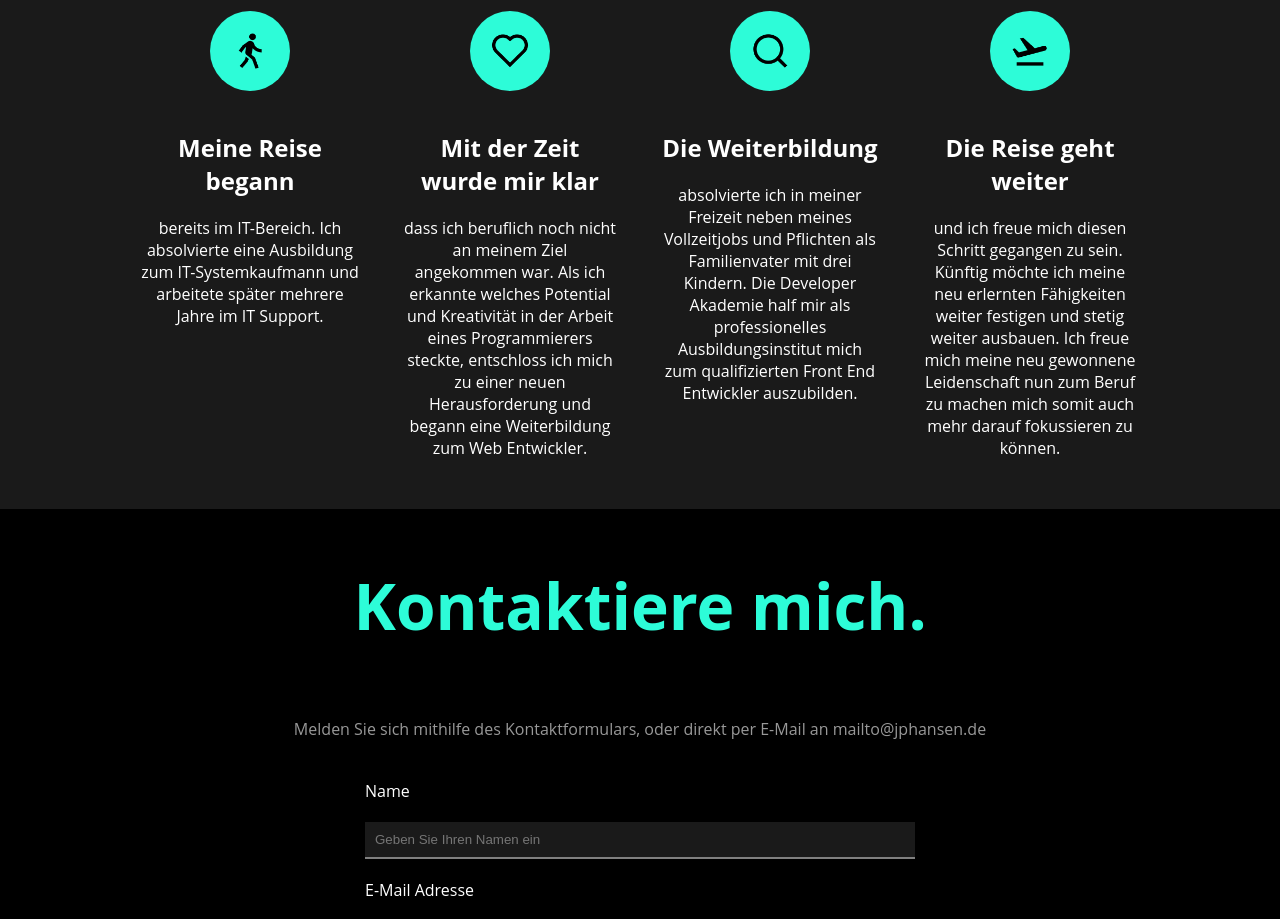
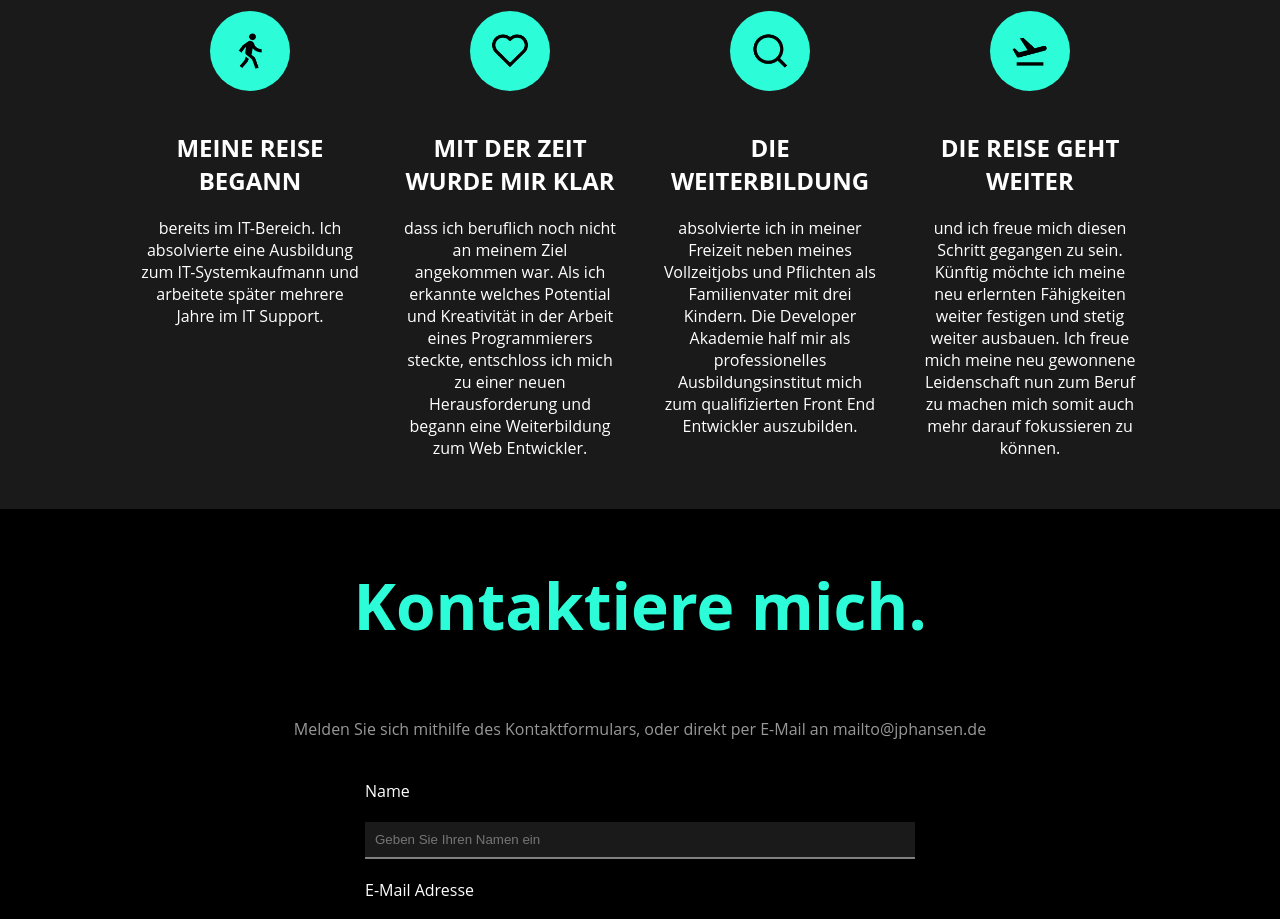
Before and after one commit to derjp87/Portfolio-jphansen.de, an Angular app: page / in a window 1280 px wide. Shown: the part 3140-4059 px from the top of the page. Built offline with nearby package versions, Linux system fonts and the light colour scheme.

Commit message:
translation about section

```diff
--- a/src/app/about/about.component.html
+++ b/src/app/about/about.component.html
@@ -11,7 +11,7 @@
             <div class="icon">
                 <img src="assets/img/walk-line.png">
             </div>
-            <h2>Meine Reise begann</h2>
+            <h2>MEINE REISE BEGANN</h2>
             <div class="text">
                 bereits im IT-Bereich. Ich absolvierte eine Ausbildung zum IT-Systemkaufmann und arbeitete später mehrere Jahre im IT Support.
             </div>
@@ -20,7 +20,7 @@
             <div class="icon">
                 <img src="assets/img/heart-line.png">
             </div>
-            <h2>Mit der Zeit wurde mir klar</h2>
+            <h2>MIT DER ZEIT WURDE MIR KLAR</h2>
             <div class="text">
                 dass ich beruflich noch nicht an meinem Ziel angekommen war. Als ich erkannte welches Potential und Kreativität in der Arbeit eines Programmierers steckte, entschloss ich mich zu einer neuen Herausforderung und begann eine Weiterbildung zum Web Entwickler.
             </div>
@@ -29,7 +29,7 @@
             <div class="icon">
                 <img src="assets/img/search-line.png">
             </div>
-            <h2>Die Weiterbildung</h2>
+            <h2>DIE WEITERBILDUNG</h2>
             <div class="text">
                 absolvierte ich in meiner Freizeit neben meines Vollzeitjobs und Pflichten als Familienvater mit drei Kindern. Die Developer Akademie half mir als professionelles Ausbildungsinstitut mich zum qualifizierten Front End Entwickler auszubilden.
             </div>
@@ -38,7 +38,7 @@
             <div class="icon">
                 <img src="assets/img/flight-takeoff-line.png">
             </div>
-            <h2>Die Reise geht weiter</h2>
+            <h2>DIE REISE GEHT WEITER</h2>
             <div class="text">
                 und ich freue mich diesen Schritt gegangen zu sein. Künftig möchte ich meine neu erlernten Fähigkeiten weiter festigen und stetig weiter ausbauen. Ich freue mich meine neu gewonnene Leidenschaft nun zum Beruf zu machen mich somit auch mehr darauf fokussieren zu können.
             </div>
@@ -51,7 +51,7 @@
         <div class="left"><img src="assets/img/me2.jpg"></div>
         <div class="right">
             <div class="headline">About me.</div>
-            <div>"I am Alpha & Omega. I am the Architekton."</div>
+            <div></div>
         </div>
     </div>
     <div class="about-sub">
@@ -61,34 +61,34 @@
             </div>
             <h2>MY JOURNEY BEGAN</h2>
             <div class="text">
-                as a product manager in an industrial company. Early on, I got the chance to collaborate in multiple IT and digitalization projects.
+                in the IT sector. I completed an apprenticeship as an IT-Systemkaufmann and later worked in IT support for several years.
             </div>
         </div>
         <div class="sub-slot">
             <div class="icon">
                 <img src="assets/img/heart-line.png">
             </div>
-            <h2>MY JOURNEY BEGAN</h2>
+            <h2>OVER TIME I REALIZED</h2>
             <div class="text">
-                as a product manager in an industrial company. Early on, I got the chance to collaborate in multiple IT and digitalization projects.
+                that I had not yet reached my goal professionally. When I realized the potential and creativity of a programmer's work, I decided to take on a new challenge and began further training as a web developer.
             </div>
         </div>
         <div class="sub-slot">
             <div class="icon">
                 <img src="assets/img/search-line.png">
             </div>
-            <h2>MY JOURNEY BEGAN</h2>
+            <h2>THE EDUCATION</h2>
             <div class="text">
-                as a product manager in an industrial company. Early on, I got the chance to collaborate in multiple IT and digitalization projects.
+                i completed in my spare time next to my full-time job and my duties as a father of three children.
             </div>
         </div>
         <div class="sub-slot">
             <div class="icon">
                 <img src="assets/img/flight-takeoff-line.png">
             </div>
-            <h2>MY JOURNEY BEGAN</h2>
+            <h2>THE TRIP GOES ON</h2>
             <div class="text">
-                as a product manager in an industrial company. Early on, I got the chance to collaborate in multiple IT and digitalization projects.
+                and I'm happy to have taken this step. In the future, I would like to consolidate and continuously expand my newly learned skills. I am looking forward to turning my newfound passion into a job so that I can focus more on it..
             </div>
         </div>
     </div>
```
